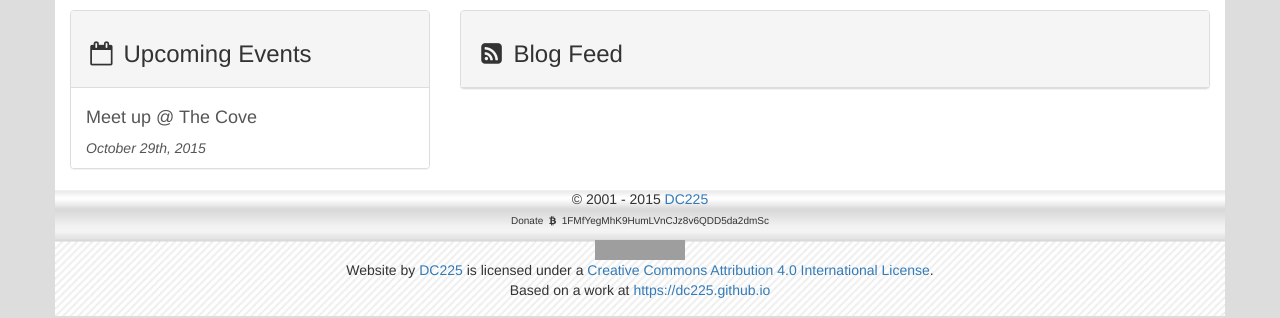
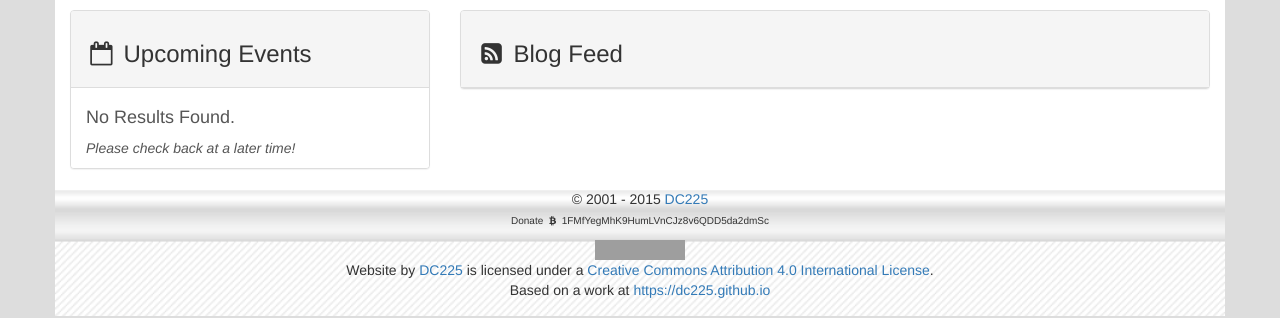
Before and after one commit to dc225/dc225.github.io, a Jekyll site: the page index.html, which Jekyll copies as it is, in a window 1280 px wide. Shown: the part 508-826 px from the top of the page. Built offline with Jekyll 4.4.1, drawn with Linux system fonts in a browser that asks for light colours; nearby versions of some CDN libraries; comment, search, counter and statistics services are not loaded; grey boxes are pictures that could not be loaded.

Commit message:
group event update

```diff
--- a/index.html
+++ b/index.html
@@ -126,10 +126,10 @@ We <3 You. Join Us.
             Upcoming Events
           </h3></div>
           <div class="list-group">
-              <a href="https://twitter.com/defcon225/status/659422356440395776" target="_blank" class="list-group-item">
-                <h4>Meet up @ The Cove</h4>
-                <em>October 29th, 2015</em>
-                </a>
+              <a href="#" target="_blank" class="list-group-item">
+                <h4>No Results Found.</h4>
+                <em>Please check back at a later time!</em>
+              </a>
           </div>
         </div>
       </div>
```
